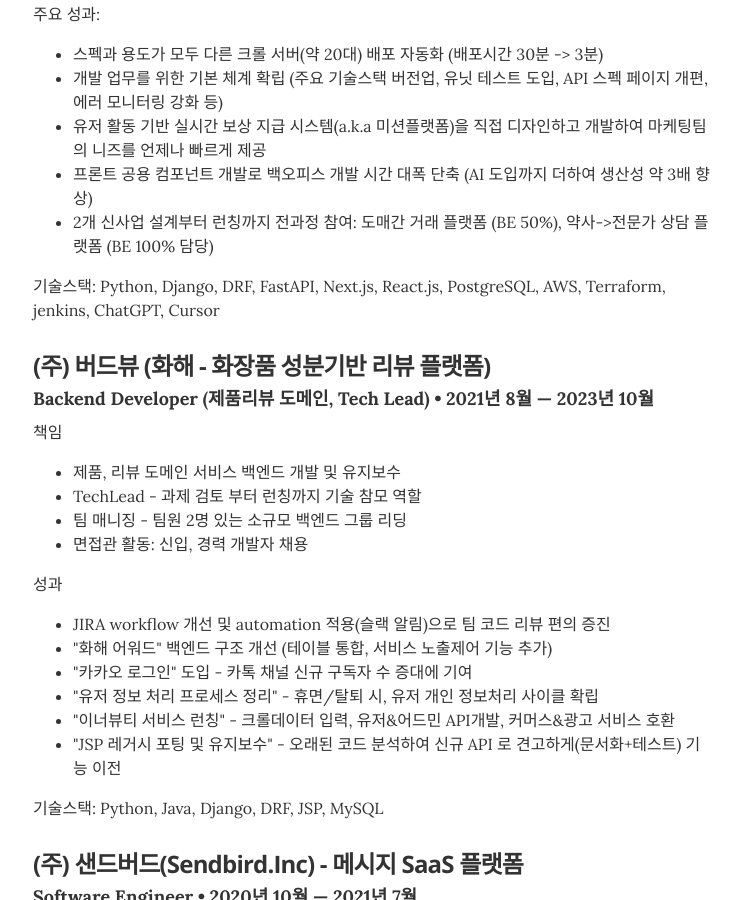
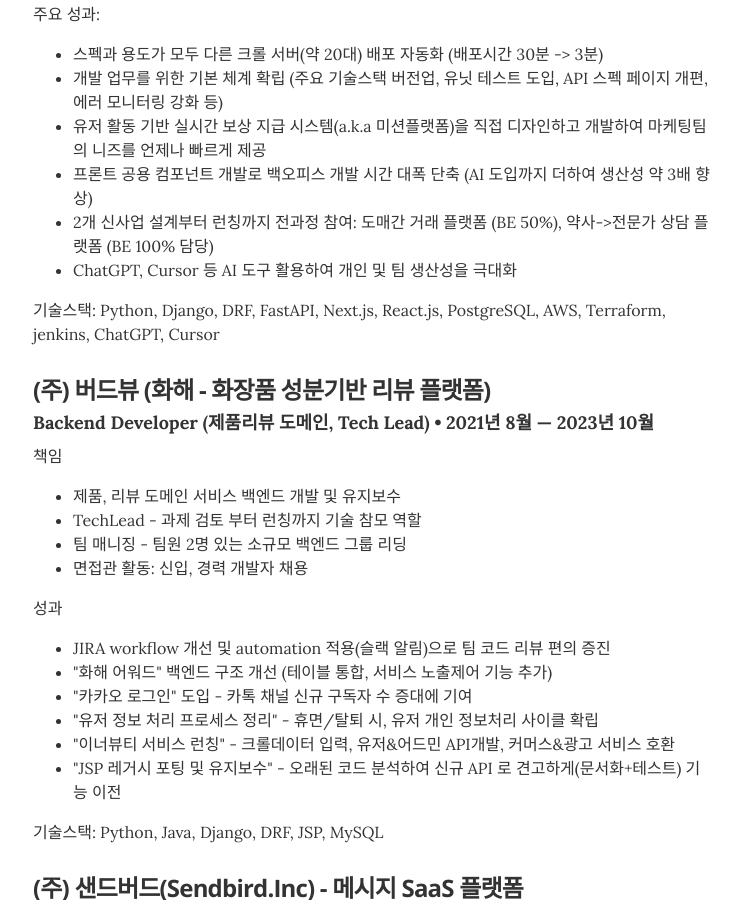
Before and after one commit to Shiwoo-Park/resume, a Jekyll site: the page built from index.html, in a window 1280 px wide and 900 px high, scrolled down 1064 px. Shown: the whole window, without its empty margins (267-1006 px from the left). Built offline with Jekyll 4.4.1, drawn with Linux system fonts in a browser that asks for light colours.

Commit message:
updated resume

```diff
--- a/_data/experience.yml
+++ b/_data/experience.yml
@@ -18,6 +18,7 @@
       <li>유저 활동 기반 실시간 보상 지급 시스템(a.k.a 미션플랫폼)을 직접 디자인하고 개발하여 마케팅팀의 니즈를 언제나 빠르게 제공</li>
       <li>프론트 공용 컴포넌트 개발로 백오피스 개발 시간 대폭 단축 (AI 도입까지 더하여 생산성 약 3배 향상)</li>
       <li>2개 신사업 설계부터 런칭까지 전과정 참여: 도매간 거래 플랫폼 (BE 50%), 약사->전문가 상담 플랫폼 (BE 100% 담당)</li>
+      <li>ChatGPT, Cursor 등 AI 도구 활용하여 개인 및 팀 생산성을 극대화</li>
     </ul>
 
     기술스택: Python, Django, DRF, FastAPI, Next.js, React.js, PostgreSQL, AWS, Terraform, jenkins, ChatGPT, Cursor
```
